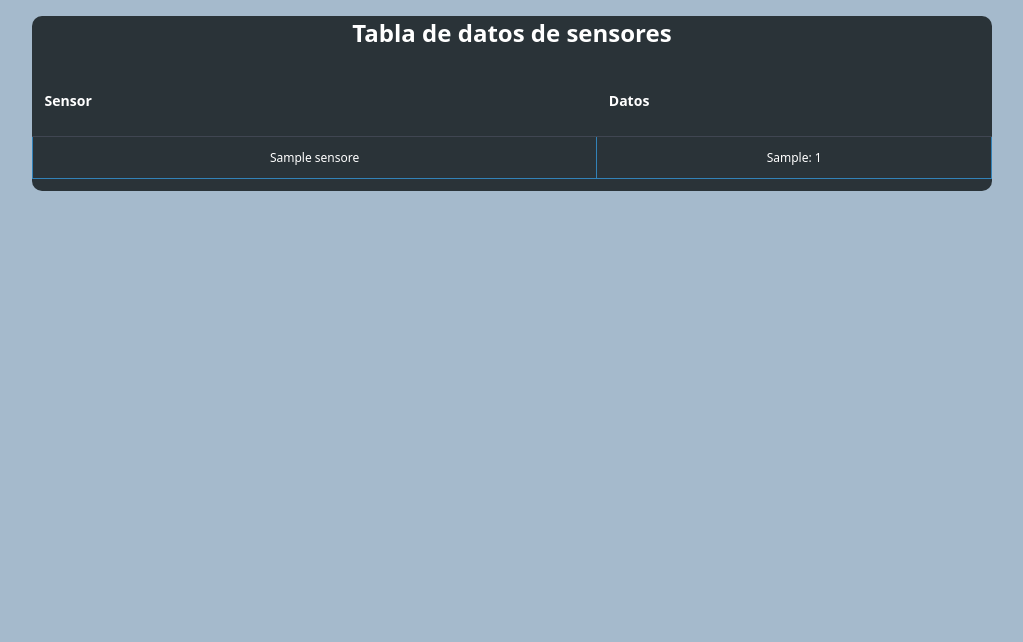
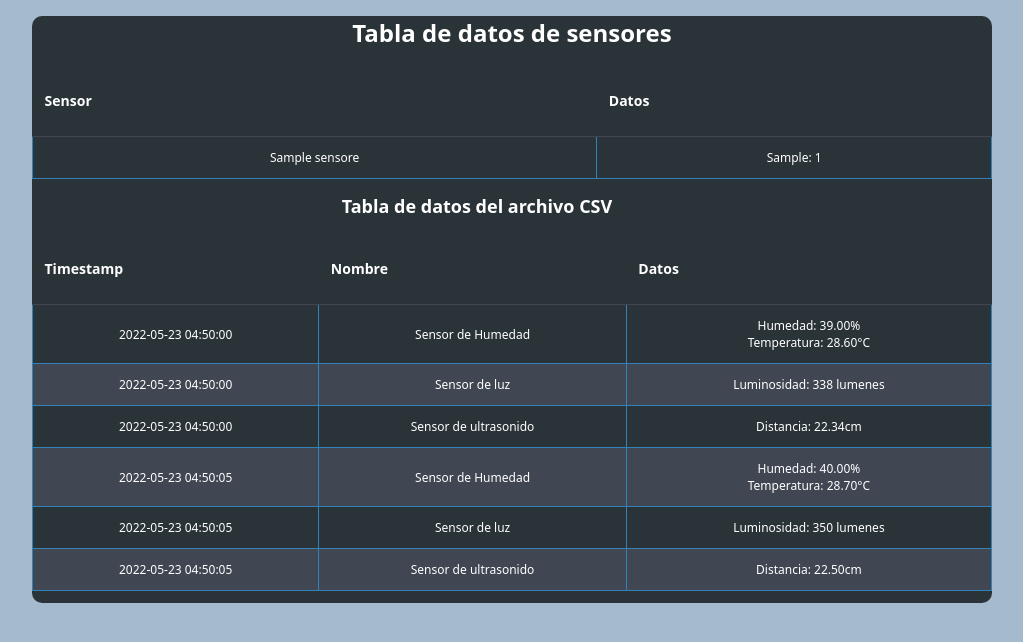
Before and after one commit to vNecroX/IoT, a PHP site: page / in a window 1280 px wide. Shown: the top 642 px of the page, without its empty margins (128-1151 px from the left). Run offline with PHP 8.4, Linux system fonts and the light colour scheme; tables that the repository leaves empty hold one stand-in row (values such as "Sample post").

Commit message:
necesario para que funcione csv

```diff
--- a/Website/index.php
+++ b/Website/index.php
@@ -55,6 +55,47 @@
                     echo "</td></tr>";
                 }
                 echo "</table>";
+                $csvFile = 'sensor_data.csv';
+                if (file_exists($csvFile)) {
+                    echo "<h2>Tabla de datos del archivo CSV</h2>";
+                    echo "<table class='datatable'><thead>";
+                    echo "<tr class='table-titles'><th><h3>Timestamp</h3></th><th><h3>Nombre</h3></th><th><h3>Datos</h3></th></tr></thead><tbody>";
+
+                    $file = fopen($csvFile, 'r');
+                    if ($file) {
+                        $firstLine = true;
+                        while (($row = fgetcsv($file)) !== false) {
+                            if ($firstLine) {
+                                $firstLine = false;
+                                continue;
+                            }
+
+                            $timestamp = date('Y-m-d H:i:s', $row[0]);
+                            $nombre = $row[1];
+                            $datos = json_decode($row[2]);
+
+                            echo "<tr><td>$timestamp</td><td>$nombre</td><td>";
+                            if (isset($datos)) {
+                                foreach ($datos as $dato) {
+                                    $tipoDeDato = $dato->tipoDeDato;
+                                    $resultado = $dato->resultado;
+                                    echo "$tipoDeDato: $resultado<br/>";
+                                }
+                            } else {
+                                echo "No data available.";
+                            }
+                            echo "</td></tr>";
+                        }
+
+                        fclose($file);
+                    } else {
+                        echo "Error al abrir el archivo CSV.";
+                    }
+
+                    echo "</tbody></table>";
+                } else {
+                    echo "<p>No se encontró el archivo CSV.</p>";
+                }
             } else {
                 echo "No data available.";
             }
--- /dev/null
+++ b/Website/sensor_data.csv
@@ -0,0 +1,7 @@
+Timestamp,Nombre,Datos
+1653281400,"Sensor de Humedad","[{""tipoDeDato"":""Humedad"",""resultado"":""39.00%""},{""tipoDeDato"":""Temperatura"",""resultado"":""28.60°C""}]"
+1653281400,"Sensor de luz","[{""tipoDeDato"":""Luminosidad"",""resultado"":""338 lumenes""}]"
+1653281400,"Sensor de ultrasonido","[{""tipoDeDato"":""Distancia"",""resultado"":""22.34cm""}]"
+1653281405,"Sensor de Humedad","[{""tipoDeDato"":""Humedad"",""resultado"":""40.00%""},{""tipoDeDato"":""Temperatura"",""resultado"":""28.70°C""}]"
+1653281405,"Sensor de luz","[{""tipoDeDato"":""Luminosidad"",""resultado"":""350 lumenes""}]"
+1653281405,"Sensor de ultrasonido","[{""tipoDeDato"":""Distancia"",""resultado"":""22.50cm""}]"
```
Also changed, not shown: Website/update_data.php (+4 -7 lines).
